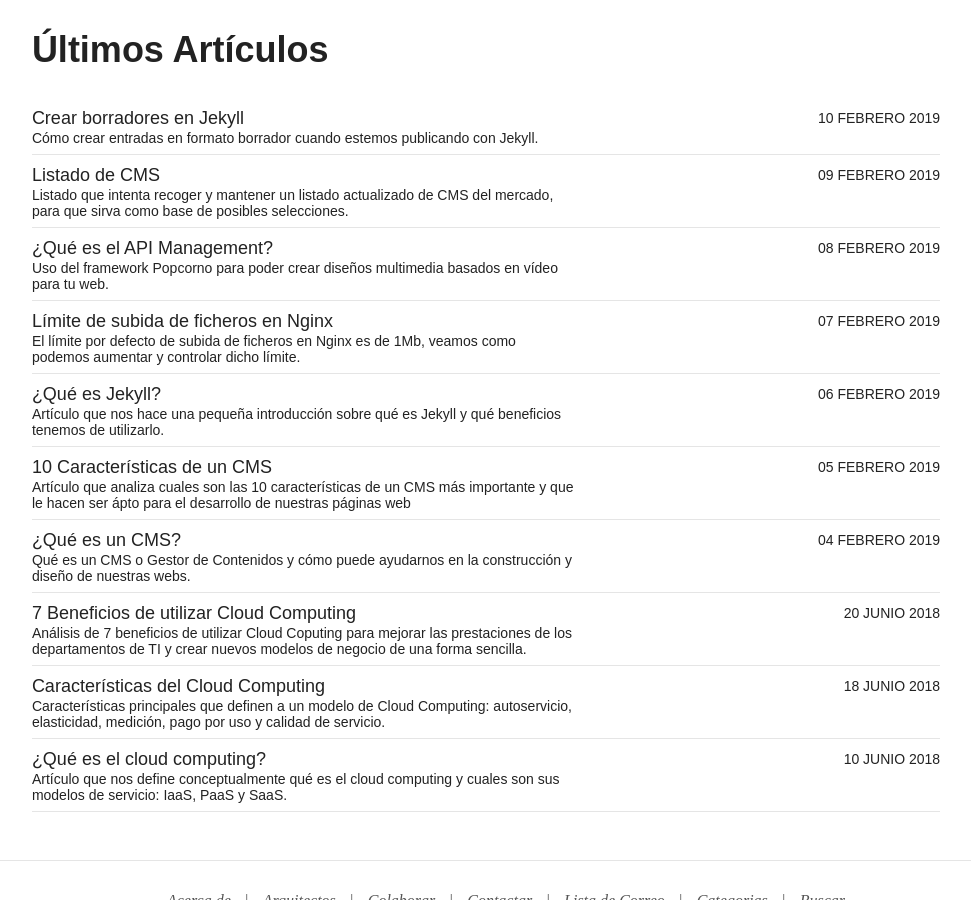
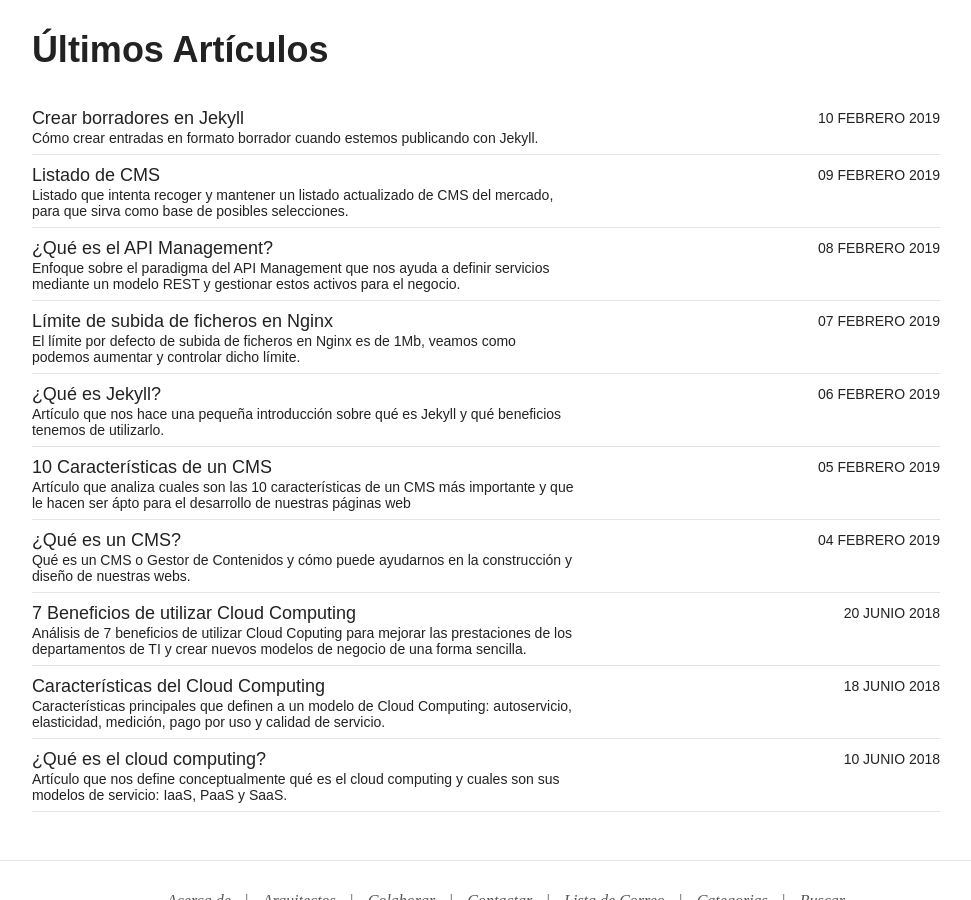
Before and after one commit to jcopete/arquitectoitweb, a Jekyll site: the page built from index.md, in a window 1280 px wide and 900 px high, scrolled down 1311 px. Shown: the whole window, without its empty margins (154-1125 px from the left). Built offline with Jekyll 4.4.1, drawn with Linux system fonts in a browser that asks for light colours; nearby versions of some CDN libraries.

Commit message:
Modificada la descripción.

```diff
--- a/_posts/api-management/2019-02-08-que-es-api-management.md
+++ b/_posts/api-management/2019-02-08-que-es-api-management.md
@@ -1,7 +1,7 @@
 ---
 layout: post
 title: ¿Qué es el API Management?
-excerpt: "Uso del framework Popcorno para poder crear diseños multimedia basados en vídeo para tu web."
+excerpt: "Enfoque sobre el paradigma del API Management que nos ayuda a definir servicios mediante un modelo REST y gestionar estos activos para el negocio."
 categories: api-management
 tags: [api-management,soa,seguridad,analítica,OAuth,OpenID,API Portal]
 image:
```
